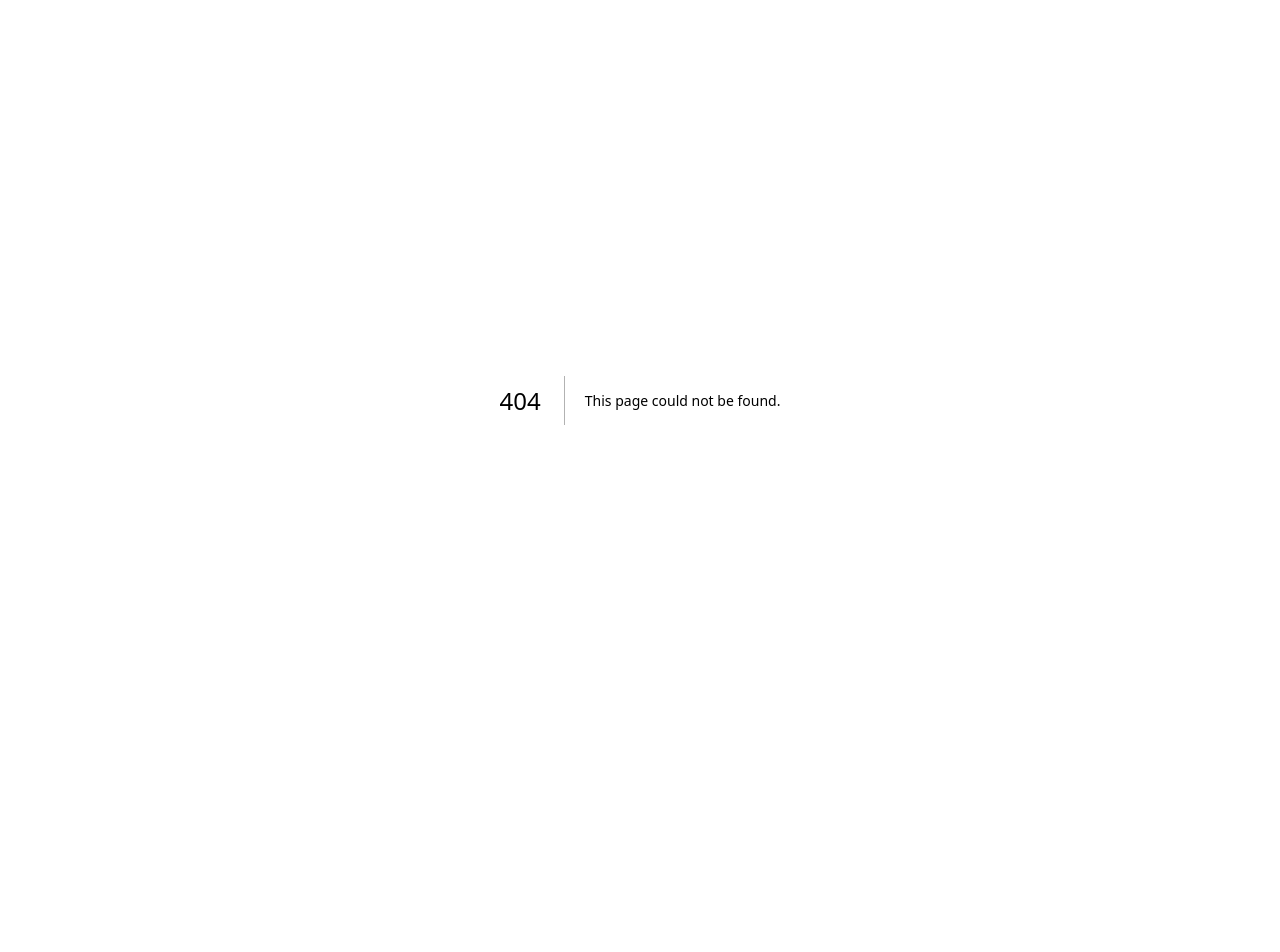
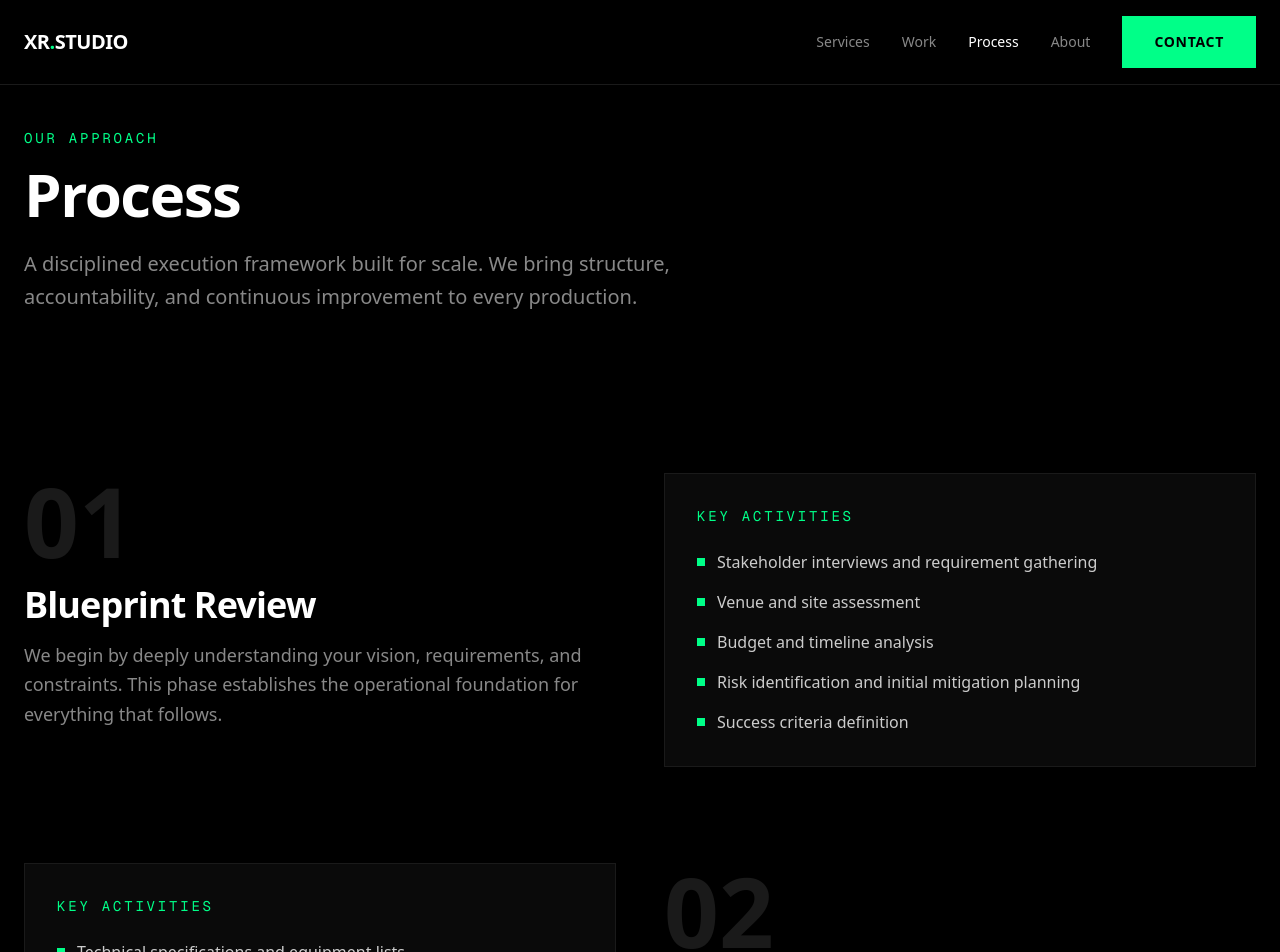
Before and after one commit to LorenzoWynberg/xrstudio.io, a Next.js app: page /process in a window 1280 px wide. Before the commit this address had no page. Shown: the top 952 px of the page. Before the commit the page ends 800 px from the top, so only its background shows below. Built offline with nearby package versions, Linux system fonts and the light colour scheme.

Commit message:
Add process page

```diff
--- /dev/null
+++ b/app/process/page.tsx
@@ -0,0 +1,186 @@
+import Link from "next/link";
+import { Nav, Footer } from "../components";
+
+export const metadata = {
+  title: "Process — XR Studio",
+  description: "A disciplined execution framework built for scale. Learn how XR Studio delivers consistent, high-quality event production.",
+};
+
+const processSteps = [
+  {
+    number: "01",
+    title: "Blueprint Review",
+    description: "We begin by deeply understanding your vision, requirements, and constraints. This phase establishes the operational foundation for everything that follows.",
+    details: [
+      "Stakeholder interviews and requirement gathering",
+      "Venue and site assessment",
+      "Budget and timeline analysis",
+      "Risk identification and initial mitigation planning",
+      "Success criteria definition",
+    ],
+  },
+  {
+    number: "02",
+    title: "Production Planning",
+    description: "With a clear understanding of your goals, we develop comprehensive plans that leave nothing to chance. Every detail is documented and coordinated.",
+    details: [
+      "Technical specifications and equipment lists",
+      "Vendor sourcing and contract negotiation",
+      "Staffing plans and crew scheduling",
+      "Run-of-show development",
+      "Contingency planning and backup systems",
+    ],
+  },
+  {
+    number: "03",
+    title: "Live Execution & Control",
+    description: "On event day, our experienced team takes control. We manage every aspect of production with precision, adapting in real-time to ensure flawless delivery.",
+    details: [
+      "Load-in coordination and supervision",
+      "Real-time show control and communication",
+      "Incident response and problem resolution",
+      "Stakeholder management and updates",
+      "Quality assurance throughout",
+    ],
+  },
+  {
+    number: "04",
+    title: "Reporting & Continuous Improvement",
+    description: "Every event is an opportunity to learn. We capture data, gather feedback, and deliver insights that improve future productions.",
+    details: [
+      "Post-event debrief with all stakeholders",
+      "Performance metrics analysis",
+      "Attendee and vendor feedback synthesis",
+      "Improvement recommendations",
+      "Documentation for future reference",
+    ],
+  },
+];
+
+const clientBenefits = [
+  {
+    title: "Clear Accountability",
+    description: "Single point of responsibility for all production elements. You always know who owns what.",
+  },
+  {
+    title: "Operational Visibility",
+    description: "Real-time updates and transparent communication throughout the production process.",
+  },
+  {
+    title: "Risk Reduction",
+    description: "Proactive identification and mitigation of potential issues before they become problems.",
+  },
+  {
+    title: "Consistent Standards",
+    description: "Proven processes and quality benchmarks applied to every project we execute.",
+  },
+];
+
+export default function ProcessPage() {
+  return (
+    <div className="min-h-screen bg-black">
+      <Nav />
+
+      {/* Hero */}
+      <section className="pt-32 pb-20 px-6">
+        <div className="max-w-7xl mx-auto">
+          <p className="text-[#00ff88] text-sm uppercase tracking-[0.2em] mb-4 font-mono">
+            Our Approach
+          </p>
+          <h1 className="text-5xl md:text-6xl font-bold tracking-tight mb-6">
+            Process
+          </h1>
+          <p className="text-xl text-[#888] max-w-2xl leading-relaxed">
+            A disciplined execution framework built for scale. We bring structure,
+            accountability, and continuous improvement to every production.
+          </p>
+        </div>
+      </section>
+
+      {/* Process Steps */}
+      <section className="py-20 px-6">
+        <div className="max-w-7xl mx-auto">
+          <div className="space-y-24">
+            {processSteps.map((step, i) => (
+              <div
+                key={step.number}
+                className="grid md:grid-cols-2 gap-12 items-start"
+              >
+                <div className={i % 2 === 1 ? "md:order-2" : ""}>
+                  <div className="text-8xl font-bold text-[#1a1a1a] mb-4">
+                    {step.number}
+                  </div>
+                  <h2 className="text-3xl md:text-4xl font-bold tracking-tight mb-4">
+                    {step.title}
+                  </h2>
+                  <p className="text-[#888] text-lg leading-relaxed">
+                    {step.description}
+                  </p>
+                </div>
+                <div className={`card p-8 ${i % 2 === 1 ? "md:order-1" : ""}`}>
+                  <p className="text-[#00ff88] text-sm uppercase tracking-[0.2em] mb-6 font-mono">
+                    Key Activities
+                  </p>
+                  <ul className="space-y-4">
+                    {step.details.map((detail, j) => (
+                      <li key={j} className="flex items-start gap-3">
+                        <div className="w-2 h-2 bg-[#00ff88] mt-2 shrink-0" />
+                        <span className="text-[#ccc]">{detail}</span>
+                      </li>
+                    ))}
+                  </ul>
+                </div>
+              </div>
+            ))}
+          </div>
+        </div>
+      </section>
+
+      {/* What Clients Get */}
+      <section className="py-20 px-6 bg-[#050505] border-y border-[#1a1a1a]">
+        <div className="max-w-7xl mx-auto">
+          <div className="text-center mb-16">
+            <p className="text-[#00ff88] text-sm uppercase tracking-[0.2em] mb-4 font-mono">
+              Client Benefits
+            </p>
+            <h2 className="text-3xl md:text-4xl font-bold tracking-tight">
+              What You Get
+            </h2>
+          </div>
+          <div className="grid md:grid-cols-2 lg:grid-cols-4 gap-8">
+            {clientBenefits.map((benefit, i) => (
+              <div key={i} className="text-center">
+                <div className="w-12 h-12 border border-[#00ff88] flex items-center justify-center mx-auto mb-6">
+                  <span className="text-[#00ff88] font-mono text-sm">
+                    {String(i + 1).padStart(2, "0")}
+                  </span>
+                </div>
+                <h3 className="text-xl font-semibold mb-3">{benefit.title}</h3>
+                <p className="text-[#888] text-sm leading-relaxed">
+                  {benefit.description}
+                </p>
+              </div>
+            ))}
+          </div>
+        </div>
+      </section>
+
+      {/* CTA */}
+      <section className="py-32 px-6">
+        <div className="max-w-4xl mx-auto text-center">
+          <h2 className="text-4xl md:text-5xl font-bold tracking-tight mb-6">
+            Request a Production Call
+          </h2>
+          <p className="text-[#888] text-lg mb-10 max-w-xl mx-auto">
+            Let&apos;s discuss how our process can bring structure and excellence to your next event.
+          </p>
+          <Link href="/contact" className="btn-primary">
+            Get Started
+          </Link>
+        </div>
+      </section>
+
+      <Footer />
+    </div>
+  );
+}
```
